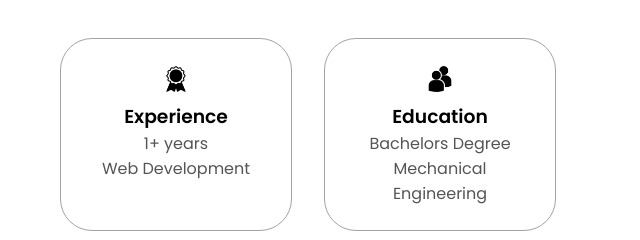
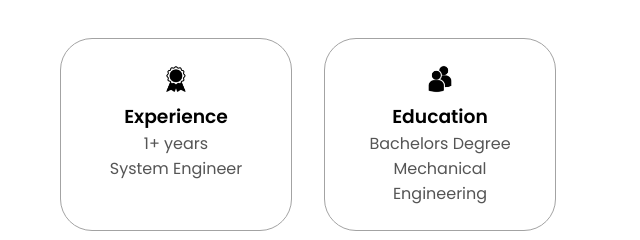
Before and after one commit to abhigavande/Resume, a plain HTML site: page index.html in a window 1280 px wide. Shown: the part 1060-1300 px from the top of the page, 564-1204 px from the left. Drawn offline with Linux system fonts and the light colour scheme.

Commit message:
Update index.html

```diff
--- a/index.html
+++ b/index.html
@@ -91,7 +91,7 @@
                 class="icon"
               />
               <h3>Experience</h3>
-              <p>1+ years <br />Web Development</p>
+              <p>1+ years <br />System Engineer</p>
             </div>
             <div class="details-container">
               <img
```
